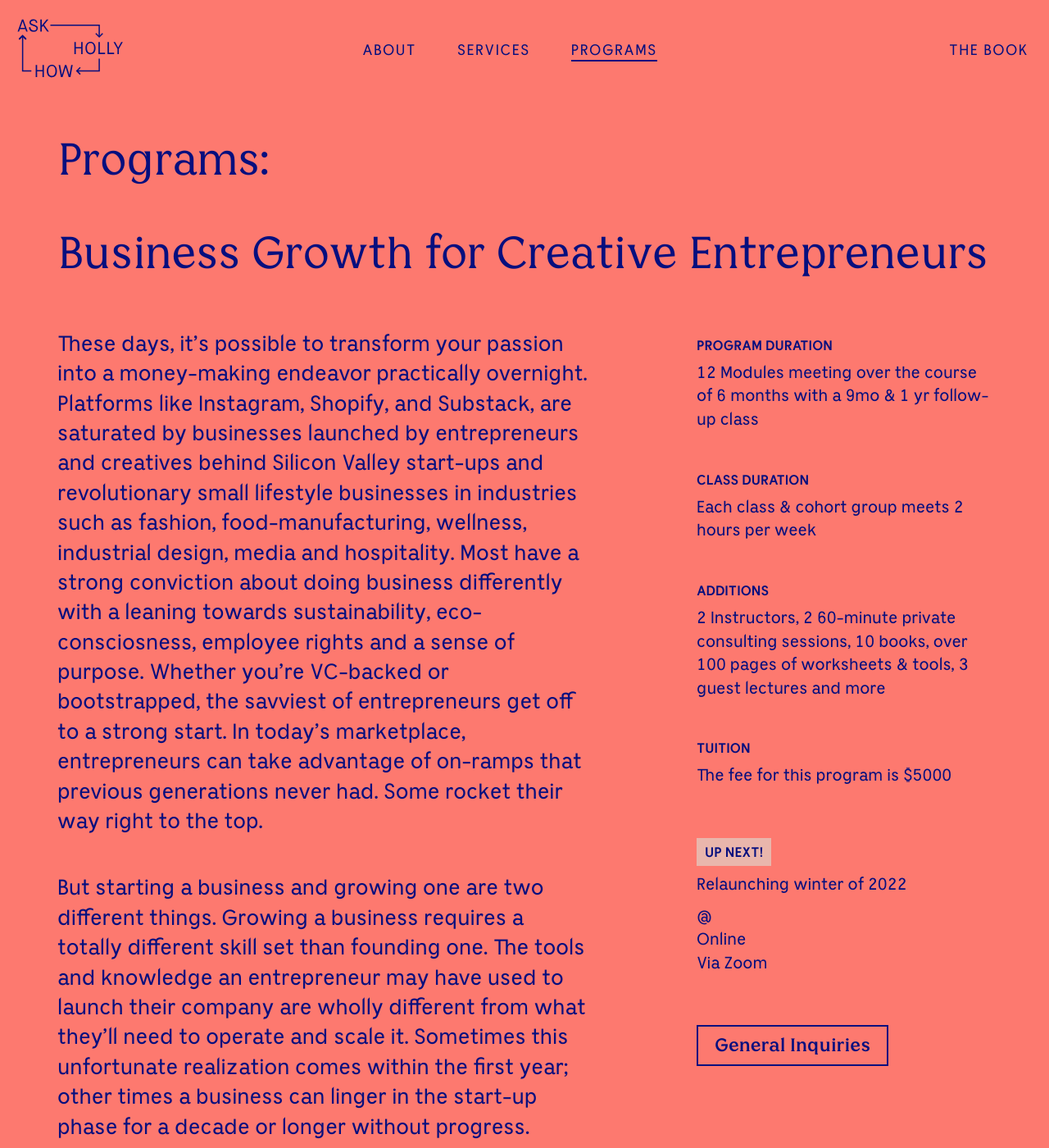
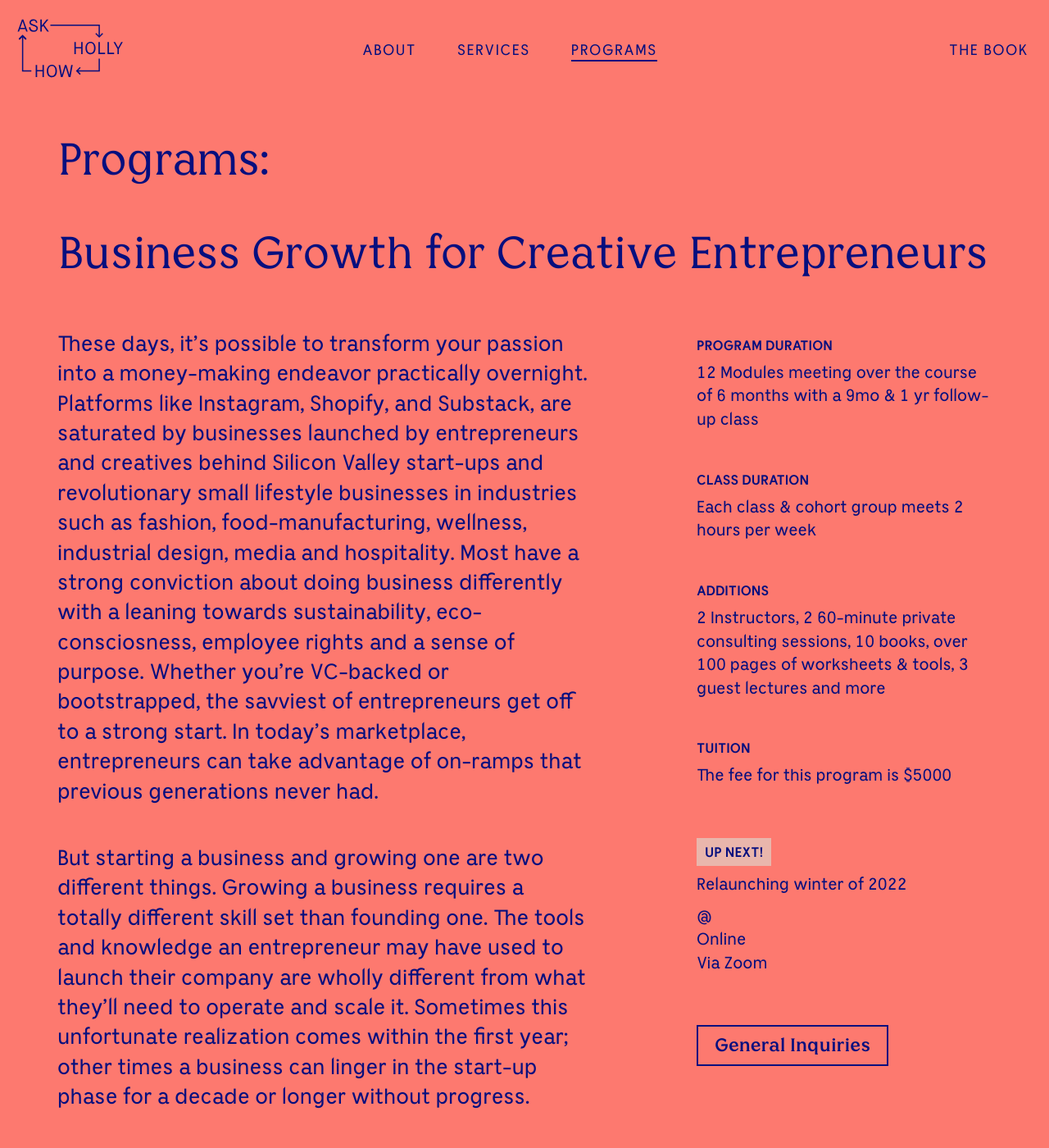
Before and after one commit to hollyhoward78/ask-holly-how, a Jekyll site: the page built from _pages/programs.md, in a window 1280 px wide and 1400 px high. Shown: the whole window at 82% size. Built offline with Jekyll 4.4.1, drawn with Linux system fonts in a browser that asks for light colours; a script that is not in the unit is left out; comment, search, counter and statistics services are not loaded.

Commit message:
Update programs.html

```diff
--- a/_layouts/programs.html
+++ b/_layouts/programs.html
@@ -24,7 +24,7 @@
               <img src="/images/home-growth.gif" class="img-responsive"/>
             </div>
           </div> -->
-          <p class="lead">These days, it’s possible to transform your passion into a money-making endeavor practically overnight. Platforms like Instagram, Shopify, and Substack, are saturated by businesses launched by entrepreneurs and creatives behind Silicon Valley start-ups and revolutionary small lifestyle businesses in industries such as fashion, food-manufacturing, wellness, industrial design, media and hospitality. Most have a strong conviction about doing business differently with a leaning towards sustainability, eco-consciosness, employee rights and a sense of purpose. Whether you’re VC-backed or bootstrapped, the savviest of entrepreneurs get off to a strong start. In today’s marketplace, entrepreneurs can take advantage of on-ramps that previous generations never had. Some rocket their way right to the top.
+          <p class="lead">These days, it’s possible to transform your passion into a money-making endeavor practically overnight. Platforms like Instagram, Shopify, and Substack, are saturated by businesses launched by entrepreneurs and creatives behind Silicon Valley start-ups and revolutionary small lifestyle businesses in industries such as fashion, food-manufacturing, wellness, industrial design, media and hospitality. Most have a strong conviction about doing business differently with a leaning towards sustainability, eco-consciosness, employee rights and a sense of purpose. Whether you’re VC-backed or bootstrapped, the savviest of entrepreneurs get off to a strong start. In today’s marketplace, entrepreneurs can take advantage of on-ramps that previous generations never had.
           <p class="lead p-xs-t-1">But starting a business and growing one are two different things. Growing a business requires a totally different skill set than founding one. The tools and knowledge an entrepreneur may have used to launch their company are wholly different from what they’ll need to operate and scale it. Sometimes this unfortunate realization comes within the first year; other times a business can linger in the start-up phase for a decade or longer without progress. </p>
           <p class="lead p-xs-t-1">This program is not a formula, but a framework. One that allows entrepreneurs to feel calm amidst the chaos of running a growing company. This program addresses the philosophical and practical changes that creative entrepreneurs face in both business-to-business and business-to-consumer transactions. It teaches them the skills they need to grow their business successfully whether that means expanding an e-commerce start-up, growing a life-style business, globalizing a service-based company, or moving into the brick and mortar space.</p>
           <p class="lead p-xs-t-1">This program provides the chance to stop being reactive and start being proactive about growth.</p>
```
